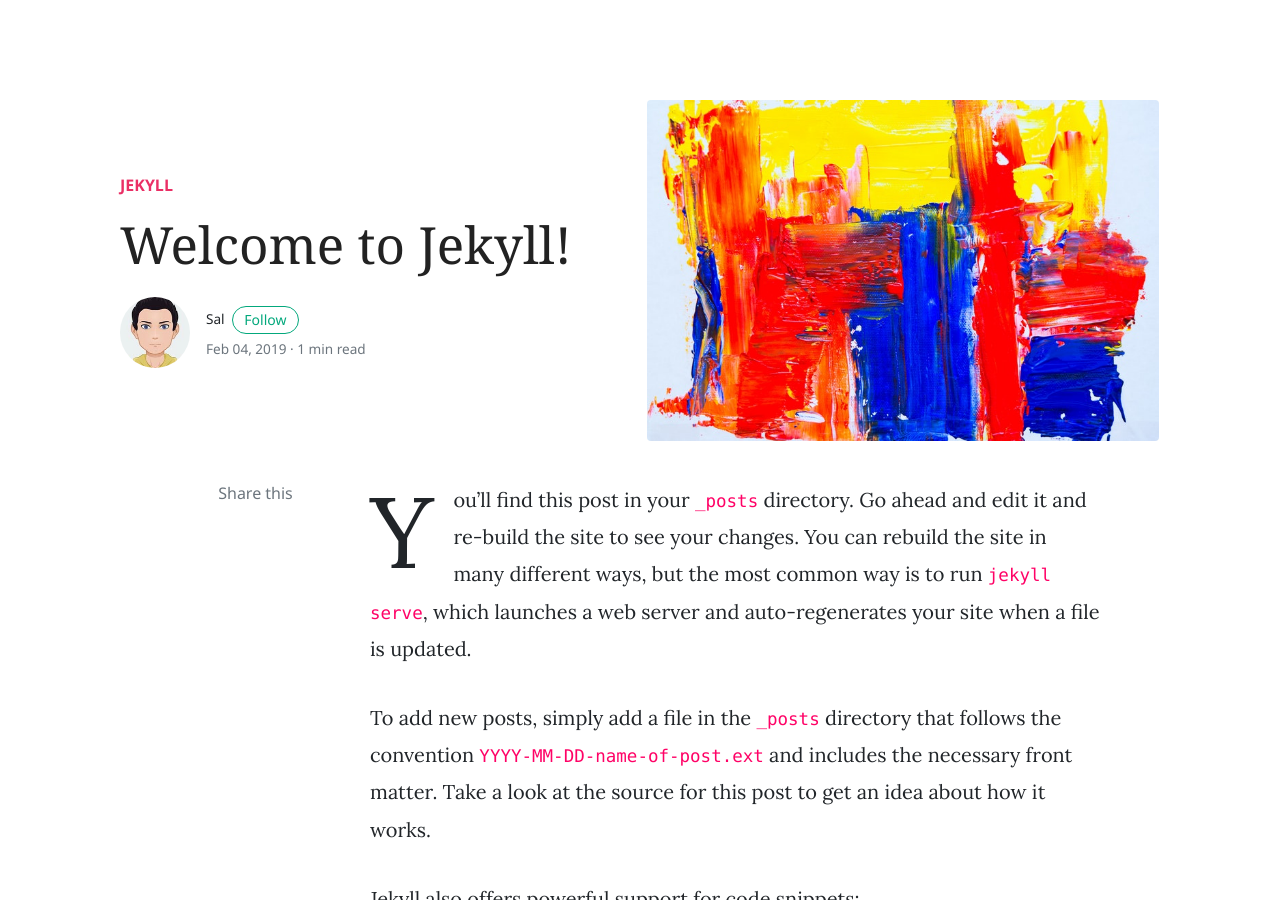
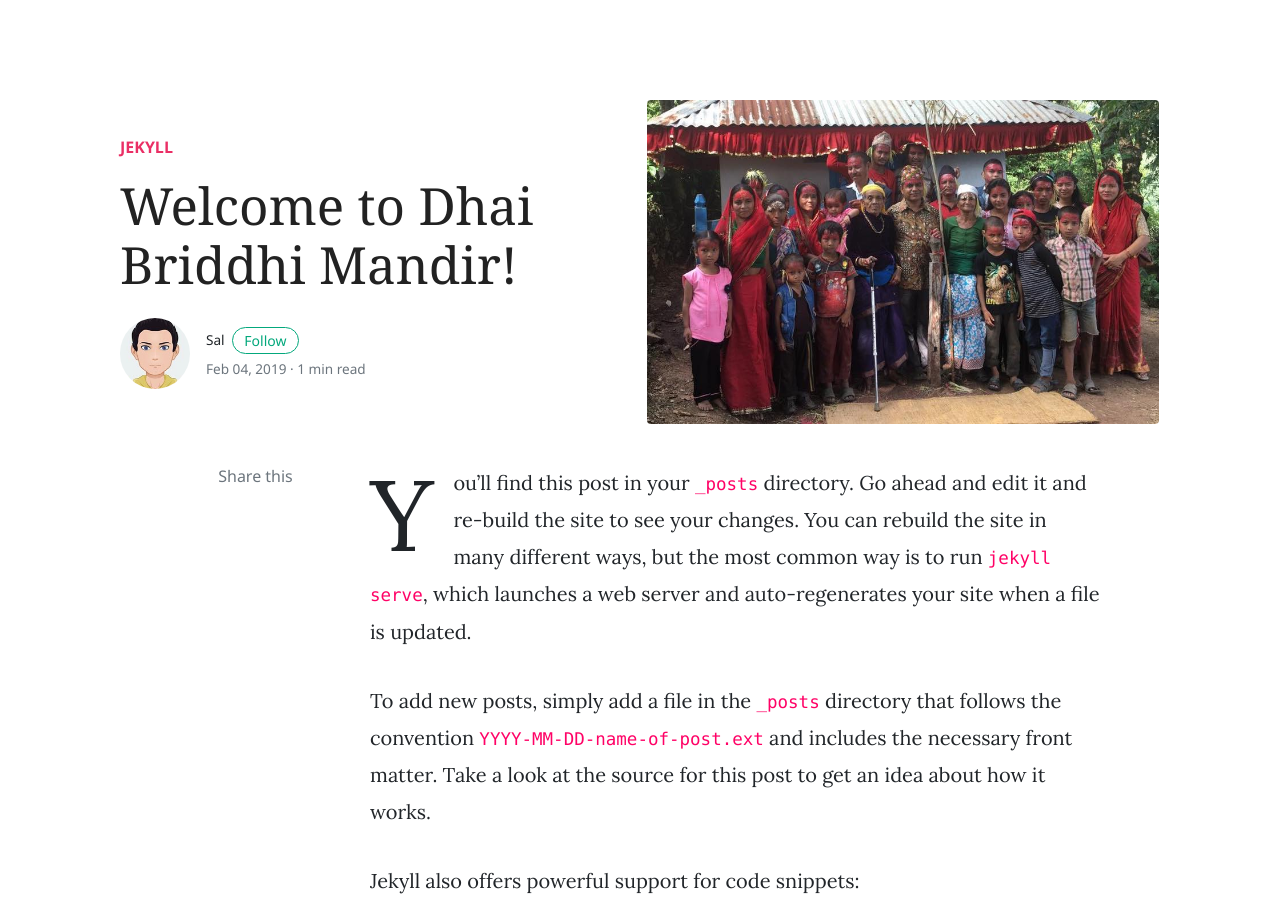
Before and after one commit to sthakuri/dhaimata, a Jekyll site: the page built from _posts/2019-02-04-welcome-to-jekyll.markdown, in a window 1280 px wide and 900 px high. Built offline with Jekyll 4.4.1, drawn with Linux system fonts in a browser that asks for light colours; nearby versions of some CDN libraries; comment, search, counter and statistics services are not loaded; some of the changed text lies outside the part shown.

Commit message:
Site Name changed

```diff
--- a/_config.yml
+++ b/_config.yml
@@ -1,11 +1,11 @@
 # Site
-name: "Mundana"
-description: "Mundana is a free Jekyll theme for awesome people like you, Medium like."
+name: "Dhai Briddhi Mandir"
+description: "A Hindu Temple in Pyuthan Nepal."
 logo: "assets/images/logo.png"
 favicon: "assets/images/favicon.ico"
 baseurl: ""
 disqus: "demowebsite"
-email: "wowthemesnet@gmail.com"
+email: "dhaibriddhi@gmail.com"
 mailchimp-list: "https://wowthemes.us11.list-manage.com/subscribe/post?u=8aeb20a530e124561927d3bd8&amp;id=8c3d2d214b"
 
 include: ["_pages"]
@@ -22,7 +22,7 @@
   sal:
     name: Sal
     site: https://www.wowthemes.net
-    avatar: /assets/images/avatar1.jpg
+    avatar: assets/images/avatar1.jpg
     bio: "Hi, I am Sal, the author of Mundana, the theme you're currently previewing. I hope you like it!"
     email: wowthemesnet@gmail.com
     twitter: https://twitter.com/wowthemesnet
@@ -30,7 +30,7 @@
   jane:
     name: Jane
     site: https://www.wowthemes.net
-    avatar: /assets/images/avatar2.jpg
+    avatar: assets/images/avatar2.jpg
     bio: "Blogger, fashionista, love to explore new ideas and write on my morning coffee!"
     email: fakemail@gmail.com
     twitter: https://twitter.com/wowthemesnet
--- a/_includes/menu-header.html
+++ b/_includes/menu-header.html
@@ -1,20 +1,19 @@
 <!--  Replace menu links here -->
 
 <li class="nav-item">
-<a class="nav-link" href="{{site.baseurl}}/index.html">Home</a>
+  <a class="nav-link" href="{{site.baseurl}}/index.html">Home</a>
 </li>
 <li class="nav-item">
-<a class="nav-link" href="{{site.baseurl}}/authors-list.html">Authors</a>
+  <a class="nav-link" href="{{site.baseurl}}/authors-list.html">Authors</a>
 </li>
 <li class="nav-item">
-<a class="nav-link" href="{{site.baseurl}}/contact.html">Contact</a>
+  <a class="nav-link" href="{{site.baseurl}}/contact.html">Contact</a>
 </li>
-<li class="nav-item">
-<a target="_blank" class="nav-link" href="https://www.wowthemes.net/themes/mundana-wordpress/">WP</a>
+<li class="nav-item ml-5">
+  <a
+    target="_blank"
+    class="btn btn-primary"
+    href="https://www.wowthemes.net/donate/"
+    >Donate</a
+  >
 </li>
-<li class="nav-item">
-<a target="_blank" class="nav-link" href="https://www.wowthemes.net/themes/mundana-ghost/">Ghost</a>
-</li>
-<li class="nav-item">
-<a target="_blank" class="nav-link" href="https://www.wowthemes.net/donate/">Buy me a coffee <i class="fa fa-coffee text-danger"></i></a>
-</li>
--- a/_layouts/default.html
+++ b/_layouts/default.html
@@ -77,7 +77,7 @@
         <div class="container">
         <div class="row align-items-center justify-content-between">
             <div>
-                <span class="navbar-brand mr-2 mb-0"><strong>Mundana</strong></span>
+                <span class="navbar-brand mr-2 mb-0"><strong>Dhai Briddhi Mandir</strong></span>
                 <span>Copyright © <script>document.write(new Date().getFullYear())</script>.</span>
 
                 <!--  Github Repo Star Btn-->
--- a/_posts/2019-02-04-welcome-to-jekyll.markdown
+++ b/_posts/2019-02-04-welcome-to-jekyll.markdown
@@ -1,9 +1,10 @@
 ---
 layout: post
-title:  "Welcome to Jekyll!"
-categories: [ Jekyll ]
-image: assets/images/demo1.jpg
+title: "Welcome to Dhai Briddhi Mandir!"
+categories: [Jekyll]
+image: assets/images/mandir.jpg
 ---
+
 You’ll find this post in your `_posts` directory. Go ahead and edit it and re-build the site to see your changes. You can rebuild the site in many different ways, but the most common way is to run `jekyll serve`, which launches a web server and auto-regenerates your site when a file is updated.
 
 To add new posts, simply add a file in the `_posts` directory that follows the convention `YYYY-MM-DD-name-of-post.ext` and includes the necessary front matter. Take a look at the source for this post to get an idea about how it works.
@@ -12,7 +13,7 @@
 
 {% highlight ruby %}
 def print_hi(name)
-  puts "Hi, #{name}"
+puts "Hi, #{name}"
 end
 print_hi('Tom')
 #=> prints 'Hi, Tom' to STDOUT.
@@ -21,5 +22,5 @@
 Check out the [Jekyll docs][jekyll-docs] for more info on how to get the most out of Jekyll. File all bugs/feature requests at [Jekyll’s GitHub repo][jekyll-gh]. If you have questions, you can ask them on [Jekyll Talk][jekyll-talk].
 
 [jekyll-docs]: https://jekyllrb.com/docs/home
-[jekyll-gh]:   https://github.com/jekyll/jekyll
+[jekyll-gh]: https://github.com/jekyll/jekyll
 [jekyll-talk]: https://talk.jekyllrb.com/
```
Also changed, not shown: _pages/author-sal.html (+24 -8 lines), README.md, assets/images/mandir.jpg (added), 1 other file.
